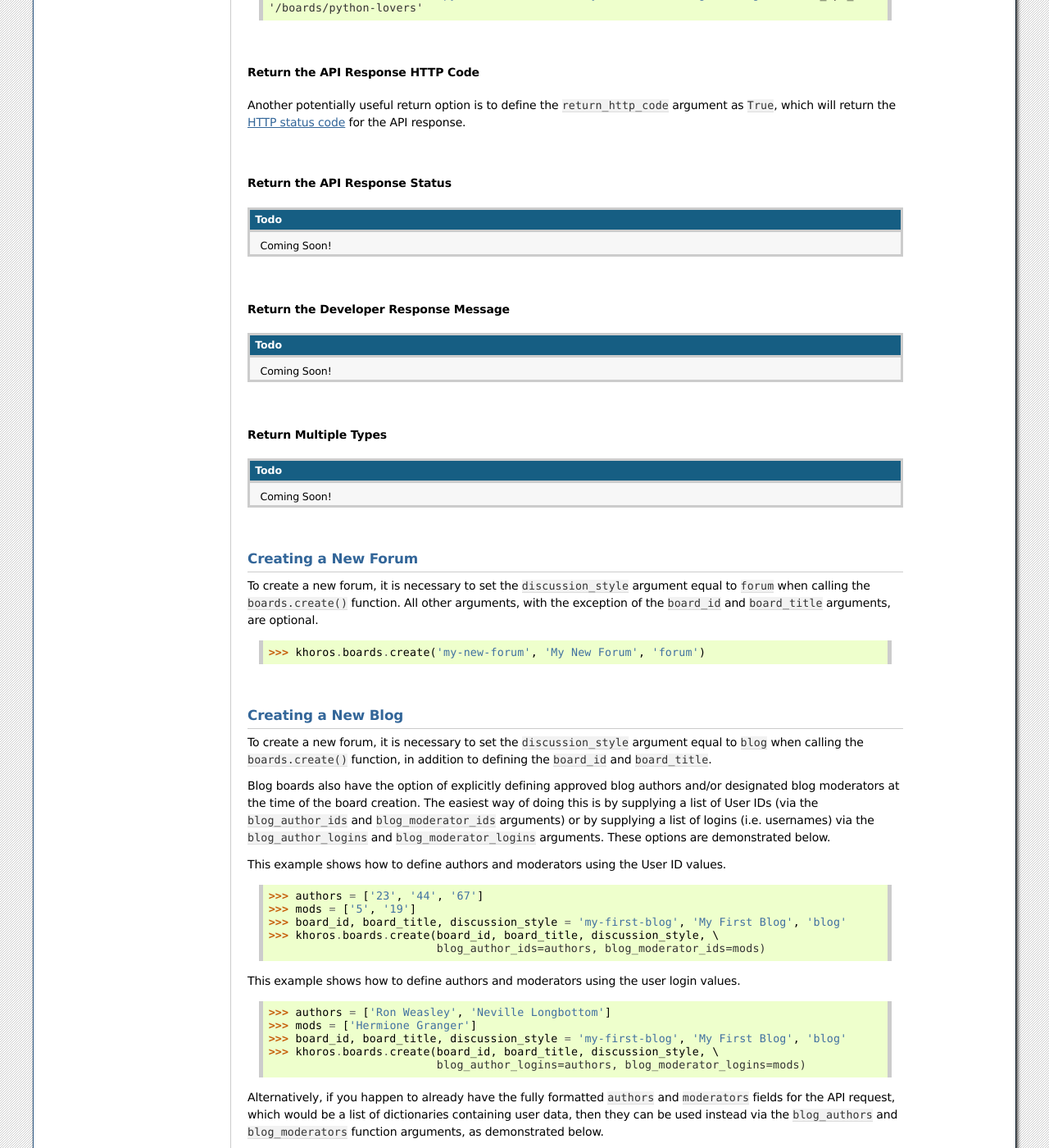
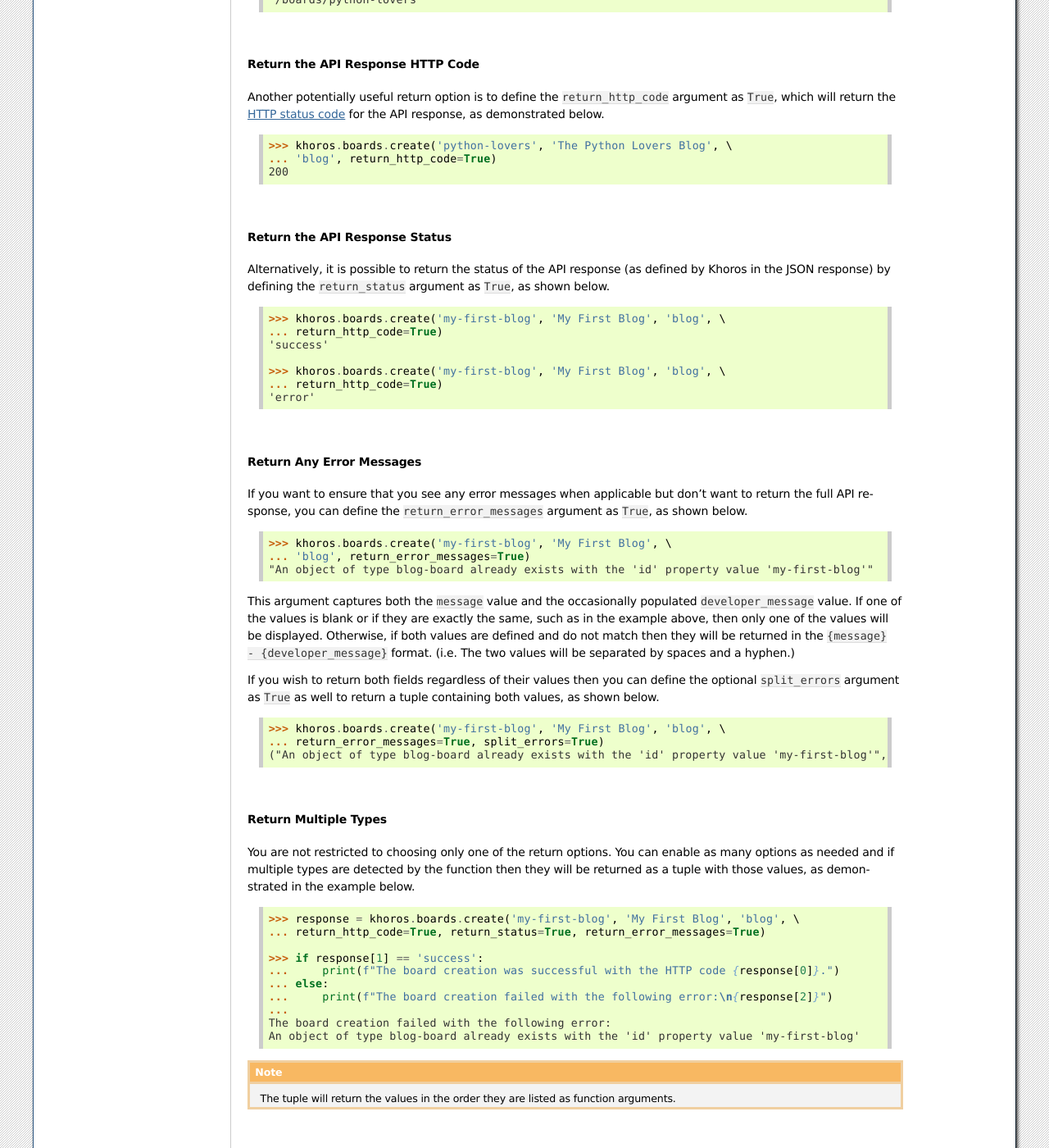
Before and after one commit to jeffshurtliff/khoros, a Sphinx documentation site: the page built from docs/boards.rst, in a window 1280 px wide and 1400 px high, scrolled down 3777 px. Shown: the whole window at 82% size. Built offline with Sphinx 7.4.7, drawn with Linux system fonts in a browser that asks for light colours; some of the changed text lies outside the part shown.

```diff
--- a/docs/boards.rst
+++ b/docs/boards.rst
@@ -18,6 +18,7 @@ APIs to harness these boards.
         * `Return the Board API URL`_
         * `Return the API response HTTP Code`_
         * `Return the API response status`_
+        * `Return Any Error Messages`_
         * `Return Multiple Types`_
     * `Creating a New Forum`_
     * `Creating a New Blog`_
@@ -50,42 +51,42 @@ as demonstrated below.
 The table below lists the arguments that can/must be used in the function, which leverages
 the :py:func:`khoros.structures.boards.create` function.
 
-======================== ======== ================================================================================================
-Argument                 Type     Description
-======================== ======== ================================================================================================
-board_id*                string   The board ID
-board_title*             string   The board title/name
-discussion_style*        string   The type of discussion style
-description              string   The description of the board
-parent_category_id       string   The ID of the parent category (if applicable)
-hidden                   boolean  Defines whether or not the new board should be hidden from lists and menus
-allowed_labels           string   Type of labels permitted (``freeform-only``, ``predefined-only`` or ``freeform or pre-defined``)
-use_freeform_labels      boolean  Indicates that only freeform labels should be permitted
-use_predefined_labels    boolean  Indicates that only predefined labels should be permitted
-predefined_labels        list     The list of predefined labels that are permitted
-media_type               string   The media type associated with a contest (``image``, ``video`` or ``story`` meaning text)
-blog_authors             list     The approved blog authors in a blog board as a list of user data dictionaries
-blog_author_ids          list     A list of User IDs representing the approved blog authors in a blog board
-blog_author_logins       list     A list of logins (i.e. usernames) representing the approved blog authors in a blog board
-blog_comments_enabled    boolean  Indicates that comments should be enabled on blog posts within a blog board
-blog_moderators          list     The designated moderators in a blog board as a list of user data dictionaries
-blog_moderator_ids       list     A list of User IDs representing the blog moderators in a blog board
-blog_moderator_logins    list     A list of logins (i.e. usernames) representing the moderators in a blog board
-one_entry_per_contest    boolean  Indicates whether or not a user can only submit one entry to a single contest
-one_kudo_per_contest     boolean  Indicates whether or not a user can vote only once per contest
-posting_date_end         datetime The date/time a contest is closed to submissions
-posting_date_start       datetime The date/time when the submission period for a contest begins
-voting_date_end          datetime The date/time when the voting period for a contest ends
-voting_date_start        datetime The date/time when the voting period for a contest begins
-winner_announced_date    datetime The date/time the contest winner will be announced
-full_response            boolean  Indicates whether the full, raw API response should be returned
-return_id                boolean  Indicates whether the Board ID should be returned
-return_url               boolean  Indicates whether the Board URL should be returned
-return_api_url           boolean  Indicates whether the API URL (i.e. URI) of the board should be returned
-return_http_code         boolean  Indicates whether the HTTP Code of the API response should be returned
-return_status            boolean  Indicates whether the status of the API response should be returned
-return_developer_message boolean  Indicates whether the Developer Response Message (if any) should be returned
-======================== ======== ================================================================================================
+===================== ======== ================================================================================================
+Argument              Type     Description
+===================== ======== ================================================================================================
+board_id*             string   The board ID
+board_title*          string   The board title/name
+discussion_style*     string   The type of discussion style
+description           string   The description of the board
+parent_category_id    string   The ID of the parent category (if applicable)
+hidden                boolean  Defines whether or not the new board should be hidden from lists and menus
+allowed_labels        string   Type of labels permitted (``freeform-only``, ``predefined-only`` or ``freeform or pre-defined``)
+use_freeform_labels   boolean  Indicates that only freeform labels should be permitted
+use_predefined_labels boolean  Indicates that only predefined labels should be permitted
+predefined_labels     list     The list of predefined labels that are permitted
+media_type            string   The media type associated with a contest (``image``, ``video`` or ``story`` meaning text)
+blog_authors          list     The approved blog authors in a blog board as a list of user data dictionaries
+blog_author_ids       list     A list of User IDs representing the approved blog authors in a blog board
+blog_author_logins    list     A list of logins (i.e. usernames) representing the approved blog authors in a blog board
+blog_comments_enabled boolean  Indicates that comments should be enabled on blog posts within a blog board
+blog_moderators       list     The designated moderators in a blog board as a list of user data dictionaries
+blog_moderator_ids    list     A list of User IDs representing the blog moderators in a blog board
+blog_moderator_logins list     A list of logins (i.e. usernames) representing the moderators in a blog board
+one_entry_per_contest boolean  Indicates whether or not a user can only submit one entry to a single contest
+one_kudo_per_contest  boolean  Indicates whether or not a user can vote only once per contest
+posting_date_end      datetime The date/time a contest is closed to submissions
+posting_date_start    datetime The date/time when the submission period for a contest begins
+voting_date_end       datetime The date/time when the voting period for a contest ends
+voting_date_start     datetime The date/time when the voting period for a contest begins
+winner_announced_date datetime The date/time the contest winner will be announced
+full_response         boolean  Indicates whether the full, raw API response should be returned
+return_id             boolean  Indicates whether the Board ID should be returned
+return_url            boolean  Indicates whether the Board URL should be returned
+return_api_url        boolean  Indicates whether the API URL (i.e. URI) of the board should be returned
+return_http_code      boolean  Indicates whether the HTTP Code of the API response should be returned
+return_status         boolean  Indicates whether the status of the API response should be returned
+return_error_messages boolean  Indicates whether the Developer Response Message (if any) should be returned
+===================== ======== ================================================================================================
 
 .. note:: The fields labeled with an asterisk (*) are required.
 
@@ -100,7 +101,7 @@ defined using one or more of the following function arguments:
 * :ref:`return_api_url <boards:Return the Board API URL>`
 * :ref:`return_http_code <boards:Return the API Response HTTP Code>`
 * :ref:`return_status <boards:Return the API Response Status>`
-* :ref:`return_developer_message <boards:Return the Developer Response Message>`
+* :ref:`return_error_messages <boards:Return Any Error Messages>`
 
 These arguments are explained in more detail within the sub-sections below.
 
@@ -164,7 +165,8 @@ argument as ``True`` will return the URL of the newly created board, as shown be
 
 .. code-block:: python
 
-   >>> khoros.boards.create('python-lovers', 'The Python Lovers Blog', 'blog', return_url=True)
+   >>> khoros.boards.create('python-lovers', 'The Python Lovers Blog', \
+   ... 'blog', return_url=True)
    'https://stage.example.com/t5/The-Python-Lovers-Blog/bg-p/python-lovers'
 
 |
@@ -177,7 +179,8 @@ it may be useful to return the API URL (i.e. URI) for the new board by defining
 
 .. code-block:: python
 
-   >>> khoros.boards.create('python-lovers', 'The Python Lovers Blog', 'blog', return_api_url=True)
+   >>> khoros.boards.create('python-lovers', 'The Python Lovers Blog', \
+   ... 'blog', return_api_url=True)
    '/boards/python-lovers'
 
 |
@@ -187,25 +190,84 @@ Return the API Response HTTP Code
 Another potentially useful return option is to define the ``return_http_code``
 argument as ``True``, which will return the
 `HTTP status code <https://en.wikipedia.org/wiki/List_of_HTTP_status_codes>`_
-for the API response.
+for the API response, as demonstrated below.
+
+.. code-block:: python
+
+   >>> khoros.boards.create('python-lovers', 'The Python Lovers Blog', \
+   ... 'blog', return_http_code=True)
+   200
 
 |
 
 Return the API Response Status
 ------------------------------
-.. todo:: Coming Soon!
+Alternatively, it is possible to return the status of the API response (as defined
+by Khoros in the JSON response) by defining the ``return_status`` argument as
+``True``, as shown below.
+
+.. code-block:: python
+
+   >>> khoros.boards.create('my-first-blog', 'My First Blog', 'blog', \
+   ... return_http_code=True)
+   'success'
+
+   >>> khoros.boards.create('my-first-blog', 'My First Blog', 'blog', \
+   ... return_http_code=True)
+   'error'
 
 |
 
-Return the Developer Response Message
--------------------------------------
-.. todo:: Coming Soon!
+Return Any Error Messages
+-------------------------
+If you want to ensure that you see any error messages when applicable but don't want to
+return the full API response, you can define the ``return_error_messages`` argument as
+``True``, as shown below.
+
+.. code-block:: python
+
+   >>> khoros.boards.create('my-first-blog', 'My First Blog', \
+   ... 'blog', return_error_messages=True)
+   "An object of type blog-board already exists with the 'id' property value 'my-first-blog'"
+
+This argument captures both the ``message`` value and the occasionally populated
+``developer_message`` value. If one of the values is blank or if they are exactly the same, such
+as in the example above, then only one of the values will be displayed. Otherwise, if both values
+are defined and do not match then they will be returned in the ``{message} - {developer_message}``
+format.  (i.e. The two values will be separated by spaces and a hyphen.)
+
+If you wish to return both fields regardless of their values then you can define the optional
+``split_errors`` argument as ``True`` as well to return a tuple containing both values, as shown
+below.
+
+.. code-block:: python
+
+   >>> khoros.boards.create('my-first-blog', 'My First Blog', 'blog', \
+   ... return_error_messages=True, split_errors=True)
+   ("An object of type blog-board already exists with the 'id' property value 'my-first-blog'", "An object of type blog-board already exists with the 'id' property value 'my-first-blog'")
 
 |
 
 Return Multiple Types
 ---------------------
-.. todo:: Coming Soon!
+You are not restricted to choosing only one of the return options. You can enable as many options as needed and if
+multiple types are detected by the function then they will be returned as a tuple with those values, as demonstrated
+in the example below.
+
+.. code-block:: python
+
+   >>> response = khoros.boards.create('my-first-blog', 'My First Blog', 'blog', \
+   ... return_http_code=True, return_status=True, return_error_messages=True)
+
+   >>> if response[1] == 'success':
+   ...     print(f"The board creation was successful with the HTTP code {response[0]}.")
+   ... else:
+   ...     print(f"The board creation failed with the following error:\n{response[2]}")
+   ...
+   The board creation failed with the following error:
+   An object of type blog-board already exists with the 'id' property value 'my-first-blog'
+
+.. note:: The tuple will return the values in the order they are listed as function arguments.
 
 |
 
--- a/khoros/utils/version.py
+++ b/khoros/utils/version.py
@@ -6,14 +6,14 @@
 :Example:           ``__version__ = version.get_full_version()``
 :Created By:        Jeff Shurtliff
 :Last Modified:     Jeff Shurtliff
-:Modified Date:     20 May 2020
+:Modified Date:     23   May 2020
 """
 
 import warnings
 
 import requests
 
-__version__ = "2.5.1"
+__version__ = "2.5.2"
 
 
 def get_full_version():
```
Also changed, not shown: docs/changelog.rst (+48 -0 lines), 3 other files.
